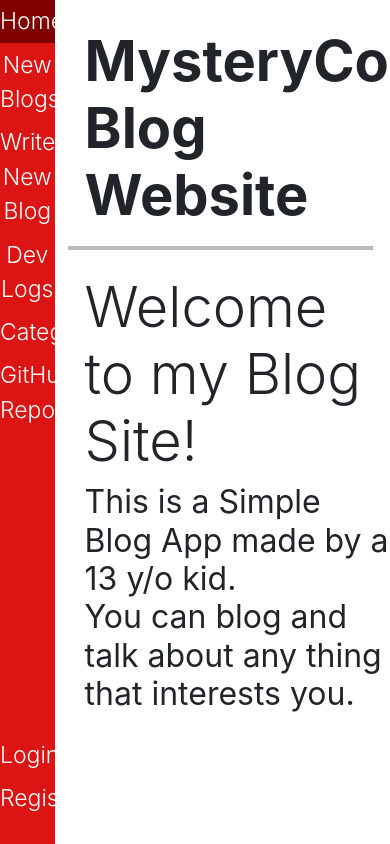
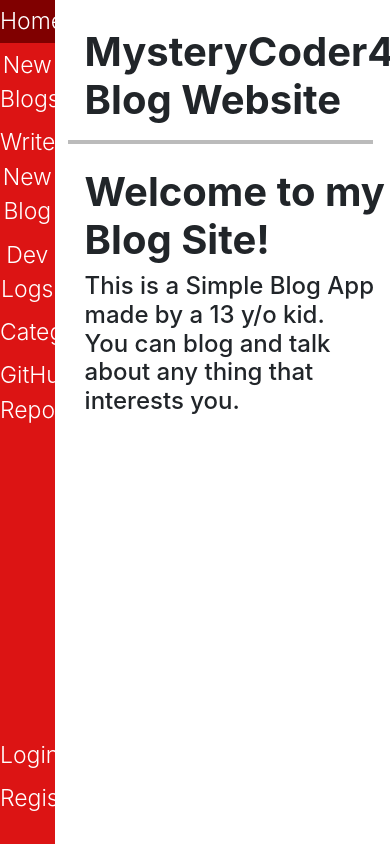
Before and after one commit to MysteryCoder456/Blog-App, a Django app: page / in a window 390 px wide; the page is wider, and only the part inside the window is pictured. Run offline with Django 3.2, Linux system fonts and the light colour scheme; some libraries are stand-ins or nearby versions.

Commit message:
added some responsive features

```diff
--- a/blog/templates/blog/base.html
+++ b/blog/templates/blog/base.html
@@ -31,7 +31,7 @@
 
     <div class="main mt-4">
         {% comment %} Title {% endcomment %}
-        <h1 class="display-4 font-weight-bold">MysteryCoder456 Blog Website</h1>
+        <h1 class="font-weight-bold site-title">MysteryCoder456 Blog Website</h1>
         <hr style="height: 4px;" class="mb-4">
 
         {% comment %} Alert messages {% endcomment %}
@@ -42,7 +42,7 @@
         {% endif %}
 
         {% comment %} Heading {% endcomment %}
-        <h1 class="display-4">{% block heading %}{% endblock %}</h1>
+        <h1 class="font-weight-bold heading">{% block heading %}{% endblock %}</h1>
 
         {% comment %} Main Body {% endcomment %}
         {% block main %}
--- a/blog/templates/blog/blogs.html
+++ b/blog/templates/blog/blogs.html
@@ -19,7 +19,7 @@
             <h5 class="text-muted">By {{blog.author}} on {{blog.creation_date}}</h5>
             <h5 class="text-muted">Category: {{blog.blog_list.name}}</h5>
         </div>
-        <h4 class="font-weight-normal">{{blog.content|linebreaks}}</h4>
+        <h4>{{blog.content|linebreaks}}</h4>
 
         <br>
     {% endfor %}
--- a/blog/templates/blog/home.html
+++ b/blog/templates/blog/home.html
@@ -10,9 +10,9 @@
 
 {% block main %}
 
-    <h2 class="font-weight-normal">
+    <h4>
         This is a Simple Blog App made by a 13 y/o kid. <br>
         You can blog and talk about any thing that interests you.
-    </h2>
+    </h4>
 
 {% endblock %}
```
Also changed, not shown: blog/static/blog/styles.css (+14 -2 lines).
